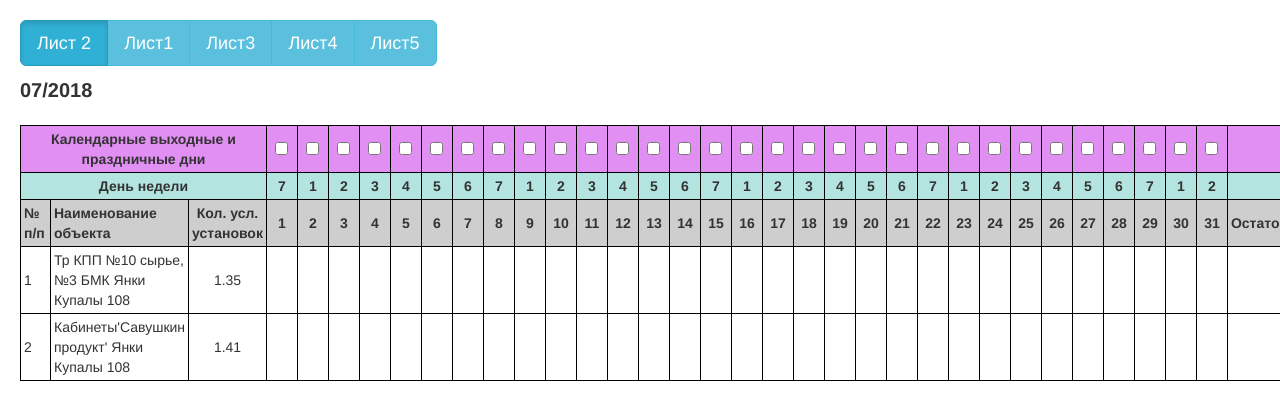
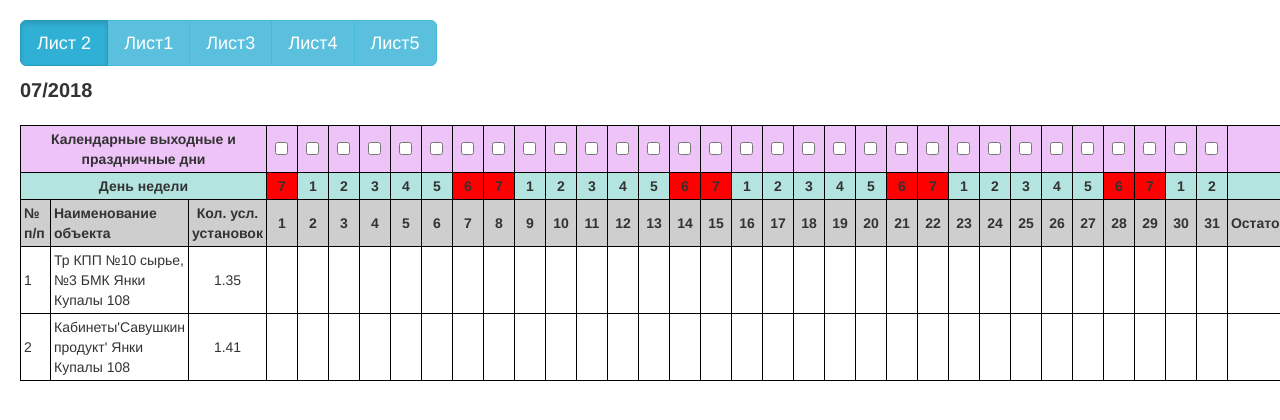
Before and after one commit to arsafab/report-table, an Angular app: page / in a window 1280 px wide. Shown: the top 420 px of the page. Built offline with nearby package versions, Linux system fonts and the light colour scheme.

Commit message:
highlight holidays

```diff
--- a/src/app/components/table/table.component.css
+++ b/src/app/components/table/table.component.css
@@ -4,7 +4,7 @@ table {
 
 table thead tr:first-child th {
   text-align: center;
-  background: #e28ff3
+  background: #eec3f7
 }
 
 table thead tr:first-child label {
--- a/src/app/components/table/table.component.html
+++ b/src/app/components/table/table.component.html
@@ -11,7 +11,12 @@
       </tr>
     <tr>
       <th colspan="3">День недели</th>
-      <th *ngFor="let item of group.objects[0].fields; index as i; trackBy:trackByFn">{{ getDayNumber(i) }}</th>
+      <th
+        *ngFor="let item of group.objects[0].fields; index as i; trackBy:trackByFn"
+        [style.background]="(getDayNumber(i) === 7 || getDayNumber(i) === 6) ? '#ff0000' : '#b4e4e0'"
+      >
+        {{ getDayNumber(i) }}
+      </th>
       <th></th>
     </tr>
     <tr>
```
